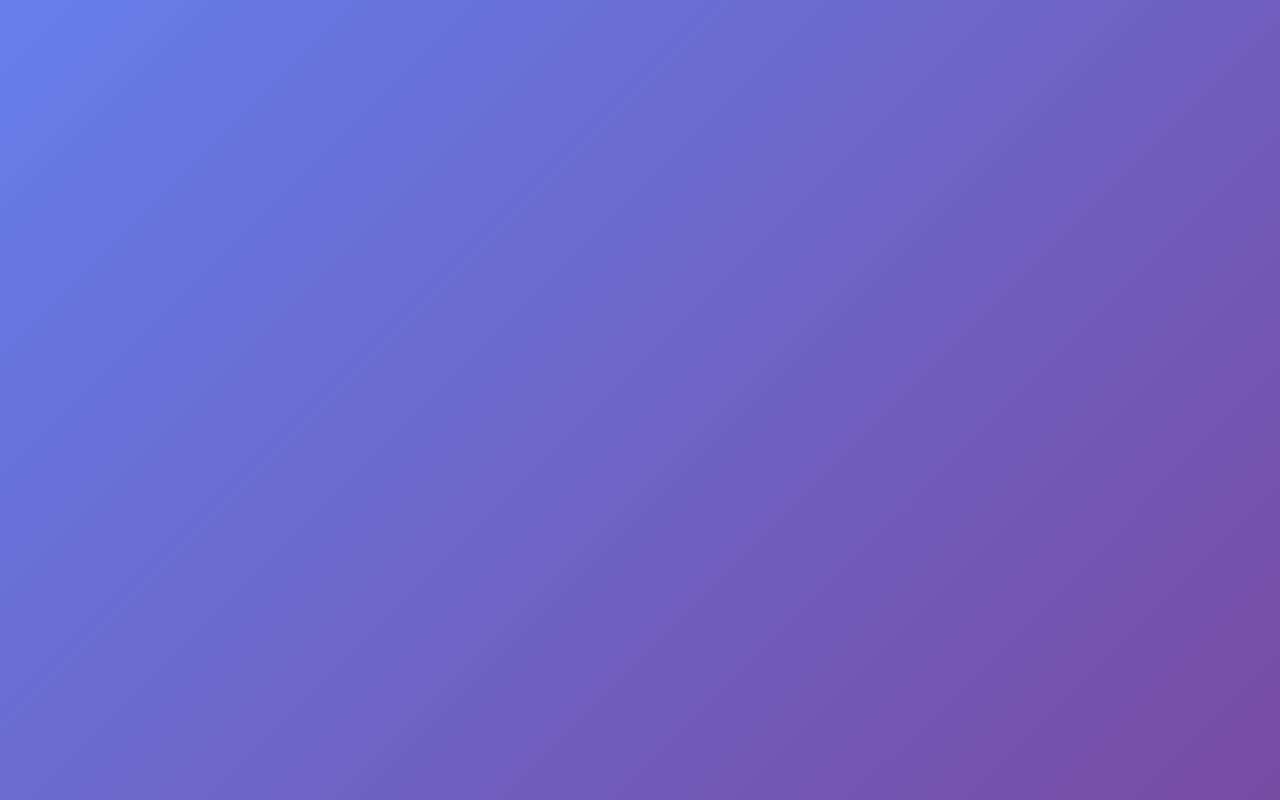
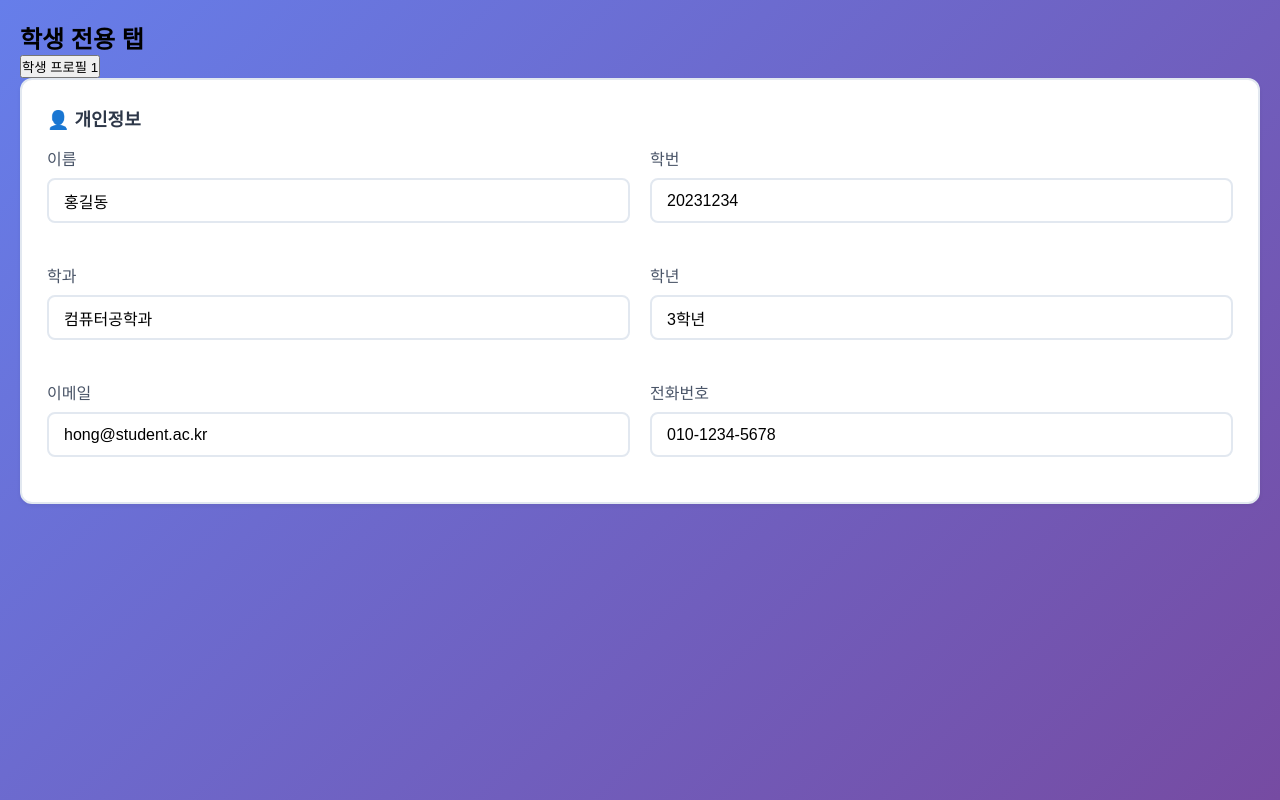
Before and after one commit to Ukja2/StudentManagement, a React (Create React App) app in the folder Front/my-app/: page /profile in a window 1280 px wide. Before the commit this address had no page. Built offline with nearby package versions, Linux system fonts and the light colour scheme.

Commit message:
feat: 학생 프로필 탭 구현

```diff
--- a/Front/my-app/src/App.js
+++ b/Front/my-app/src/App.js
@@ -1,6 +1,7 @@
 import React from 'react';
 import { BrowserRouter as Router, Route, Routes } from 'react-router-dom';
 import Login from './pages/Login.jsx';  // 로그인 페이지
+import Profile from './pages/Profile.jsx'; // 학생 프로필 페이지
 
 function App() {
   return (
@@ -8,7 +9,7 @@ function App() {
       <Routes>
         {/* "/" 경로에 로그인 페이지를 렌더링 */}
         <Route path="/" element={<Login />} /> {/* 로그인 페이지 */}
-
+        <Route path="/profile" element={<Profile />} /> {/* 학생 프로필 페이지 */}
       </Routes>
     </Router>
   );
--- a/Front/my-app/src/page-css/Login.css
+++ b/Front/my-app/src/page-css/Login.css
@@ -1,20 +1,28 @@
-/* 기본적인 스타일 설정 */
-* {
+/* 전체 페이지 스타일 */
+body {
+  font-family: Arial, sans-serif;
+  background: #f2f2f2;
+  padding: 50px;
+  display: flex;
+  justify-content: center;
+  align-items: center;
+  min-height: 100vh;
   margin: 0;
-    padding: 0;
-    box-sizing: border-box;
 }
 
-body {
-    font-family: 'Arial', sans-serif;
-    background: linear-gradient(135deg, #667eea 0%, #764ba2 100%); /* 그라데이션 배경 */
-    min-height: 100vh;
-    padding: 20px;
+/* 로그인 폼을 포함하는 컨테이너 */
+.container {
+  width: 100%;
+  max-width: 400px; /* 폼의 최대 너비 설정 */
+  padding: 30px;
+  background-color: white;
+  border-radius: 10px;
+  box-shadow: 0 4px 8px rgba(0, 0, 0, 0.1);
 }
 
-/* 로그인 폼을 감싸는 박스 스타일 */
+/* 로그인 폼 전용 스타일 */
 .form-box {
-    max-width: 400px;
+  max-width: 500px;
   margin: 30px auto;
   padding: 40px;
   border: 2px solid #e2e8f0;
@@ -22,7 +30,7 @@ body {
   background: white;
 }
 
-/* 로그인 폼 제목 스타일 */
+/* 폼 박스 내부 제목 */
 .form-title {
   text-align: center;
   font-size: 24px;
@@ -31,11 +39,12 @@ body {
   font-weight: bold;
 }
 
-/* 폼 입력 항목 스타일 */
+/* 폼 그룹 (라벨과 입력 필드) */
 .form-group {
   margin-bottom: 20px;
 }
 
+/* 라벨 스타일 */
 .form-label {
   display: block;
   margin-bottom: 8px;
@@ -43,6 +52,7 @@ body {
   font-weight: 500;
 }
 
+/* 입력 필드 스타일 */
 .form-input {
   width: 100%;
   height: 45px;
@@ -74,7 +84,6 @@ body {
   transition: transform 0.2s ease;
 }
 
-/* 버튼 호버 시 스타일 */
 .btn-primary:hover {
   transform: translateY(-2px);
 }
@@ -86,9 +95,18 @@ a {
   font-size: 14px;
   text-align: center;
   display: block;
-    margin-top: 20px;
+  margin-top: 10px;
 }
 
 a:hover {
   text-decoration: underline;
 }
+
+/* 로그인 배경 스타일 */
+.login-bg {
+  background: linear-gradient(135deg, #667eea 0%, #764ba2 100%);
+  min-height: 100vh;
+  display: flex;
+  align-items: center;
+  justify-content: center;
+}
--- /dev/null
+++ b/Front/my-app/src/page-css/Profile.css
@@ -0,0 +1,133 @@
+/* 프로필 카드 스타일 */
+.profile-card {
+  max-width: 600px;
+  margin: 30px auto;
+  padding: 30px;
+  background-color: white;
+  border-radius: 15px;
+  box-shadow: 0 4px 20px rgba(0, 0, 0, 0.1); /* 부드러운 그림자 */
+  text-align: center;
+}
+
+/* 프로필 카드 제목 */
+.profile-card h2 {
+  font-size: 28px;
+  color: #2d3748; /* 제목 색상 */
+  margin-bottom: 20px;
+}
+
+/* 프로필 정보 항목 스타일 */
+.profile-info {
+  text-align: left;
+  font-size: 18px;
+  color: #4a5568;
+  margin-bottom: 15px;
+}
+
+/* 프로필 정보의 강조 텍스트 */
+.profile-info strong {
+  font-weight: 600;
+  color: #2d3748;  /* 강조된 텍스트 색상 */
+}
+
+/* 버튼 스타일 */
+.profile-btn {
+  width: 100%;
+  height: 45px;
+  background-color: #667eea;
+  color: white;
+  border: none;
+  border-radius: 8px;
+  font-size: 16px;
+  font-weight: 600;
+  cursor: pointer;
+  margin-top: 20px;
+  transition: background-color 0.3s ease, transform 0.3s ease;
+}
+
+.profile-btn:hover {
+  background-color: #5a6de3;  /* 호버 시 색상 변경 */
+  transform: translateY(-2px);  /* 버튼이 위로 올라가는 효과 */
+}
+
+/* 모바일 반응형 스타일 */
+@media screen and (max-width: 768px) {
+  .profile-card {
+    padding: 20px;
+  }
+
+  .profile-info {
+    font-size: 16px;
+  }
+
+  .profile-btn {
+    font-size: 14px;
+  }
+}
+
+/* 프로필 카드 전용 스타일 */
+.card {
+    background: white;
+    border: 2px solid #e2e8f0;
+    border-radius: 12px;
+    padding: 25px;
+    margin-bottom: 20px;
+    box-shadow: 0 2px 4px rgba(0,0,0,0.05);
+}
+.card-title {
+    font-size: 18px;
+    font-weight: bold;
+    color: #2d3748;
+    margin-bottom: 15px;
+}
+.grid-2 {
+    display: grid;
+    grid-template-columns: 1fr 1fr;
+    gap: 20px;
+}
+.form-group {
+    margin-bottom: 20px;
+}
+.form-label {
+    display: block;
+    margin-bottom: 8px;
+    color: #4a5568;
+    font-weight: 500;
+}
+.form-input {
+    width: 100%;
+    height: 45px;
+    border: 2px solid #e2e8f0;
+    border-radius: 8px;
+    padding: 0 15px;
+    font-size: 16px;
+    transition: border-color 0.3s ease;
+}
+.form-input:focus {
+    outline: none;
+    border-color: #667eea;
+    box-shadow: 0 0 0 3px rgba(102, 126, 234, 0.1);
+}
+.btn-primary {
+    width: 100%;
+    height: 50px;
+    background: linear-gradient(135deg, #667eea 0%, #764ba2 100%);
+    color: white;
+    border: none;
+    border-radius: 8px;
+    font-size: 16px;
+    font-weight: 600;
+    cursor: pointer;
+    transition: transform 0.2s ease;
+}
+.btn-primary:hover {
+    transform: translateY(-2px);
+}
+
+.profile-bg {
+    min-height: 100vh;
+    display: flex;
+    align-items: center;
+    justify-content: center;
+    background: linear-gradient(135deg, #667eea 0%, #764ba2 100%);
+}
--- /dev/null
+++ b/Front/my-app/src/page-css/common.css
@@ -0,0 +1,142 @@
+* {
+    margin: 0;
+    padding: 0;
+    box-sizing: border-box;
+}
+body {
+    font-family: 'Arial', sans-serif;
+    background: linear-gradient(135deg, #667eea 0%, #764ba2 100%);
+    min-height: 100vh;
+    padding: 20px;
+}
+.container {
+    max-width: 1400px;
+    margin: 0 auto;
+    background: white;
+    border-radius: 20px;
+    box-shadow: 0 20px 40px rgba(0,0,0,0.1);
+    overflow: hidden;
+}
+.page-nav {
+    background: #2d3748;
+    padding: 20px;
+    text-align: center;
+}
+.page-nav h1 {
+    color: white;
+    margin-bottom: 20px;
+    font-size: 24px;
+}
+.nav-buttons {
+    display: flex;
+    justify-content: center;
+    gap: 10px;
+    flex-wrap: wrap;
+}
+.nav-btn {
+    padding: 12px 24px;
+    border: none;
+    border-radius: 25px;
+    background: #4a5568;
+    color: white;
+    cursor: pointer;
+    transition: all 0.3s ease;
+    font-size: 14px;
+    font-weight: 500;
+}
+.nav-btn:hover {
+    background: #667eea;
+    transform: translateY(-2px);
+}
+.nav-btn.active {
+    background: #667eea;
+    box-shadow: 0 4px 15px rgba(102, 126, 234, 0.4);
+}
+.wireframe-content {
+    padding: 40px;
+}
+.card {
+    background: white;
+    border: 2px solid #e2e8f0;
+    border-radius: 12px;
+    padding: 25px;
+    margin-bottom: 20px;
+    box-shadow: 0 2px 4px rgba(0,0,0,0.05);
+}
+.card-title {
+    font-size: 18px;
+    font-weight: bold;
+    color: #2d3748;
+    margin-bottom: 15px;
+}
+.form-box {
+    max-width: 500px;
+    margin: 30px auto;
+    padding: 40px;
+    border: 2px solid #e2e8f0;
+    border-radius: 12px;
+    background: white;
+}
+.form-title {
+    text-align: center;
+    font-size: 24px;
+    color: #2d3748;
+    margin-bottom: 30px;
+    font-weight: bold;
+}
+.form-group {
+    margin-bottom: 20px;
+}
+.form-label {
+    display: block;
+    margin-bottom: 8px;
+    color: #4a5568;
+    font-weight: 500;
+}
+.form-input {
+    width: 100%;
+    height: 45px;
+    border: 2px solid #e2e8f0;
+    border-radius: 8px;
+    padding: 0 15px;
+    font-size: 16px;
+    transition: border-color 0.3s ease;
+}
+.form-input:focus {
+    outline: none;
+    border-color: #667eea;
+    box-shadow: 0 0 0 3px rgba(102, 126, 234, 0.1);
+}
+.btn-primary {
+    width: 100%;
+    height: 50px;
+    background: linear-gradient(135deg, #667eea 0%, #764ba2 100%);
+    color: white;
+    border: none;
+    border-radius: 8px;
+    font-size: 16px;
+    font-weight: 600;
+    cursor: pointer;
+    transition: transform 0.2s ease;
+}
+.btn-primary:hover {
+    transform: translateY(-2px);
+}
+.grid-2 {
+    display: grid;
+    grid-template-columns: 1fr 1fr;
+    gap: 20px;
+}
+.grid-3 {
+    display: grid;
+    grid-template-columns: repeat(3, 1fr);
+    gap: 20px;
+}
+.clearfix::after {
+    content: "";
+    display: table;
+    clear: both;
+}
+.login-bg {
+    background: linear-gradient(135deg, #667eea 0%, #764ba2 100%);
+}
--- /dev/null
+++ b/Front/my-app/src/pages/Profile.jsx
@@ -0,0 +1,54 @@
+import React from 'react';
+import '../page-css/common.css';
+import StudentTab from './StudentTab'; // 학생 전용 탭 컴포넌트
+
+const Profile = () => {
+  const studentInfo = {
+    name: '홍길동',
+    studentId: '20231234',
+    major: '컴퓨터공학과',
+    grade: '3학년',
+    email: 'hong@student.ac.kr',
+    phone: '010-1234-5678',
+  };
+
+  return (
+    <div className="profile-bg">
+
+        <StudentTab /> {/* 학생 전용 탭 컴포넌트 */}
+
+        <div className="card">
+          <div className="card-title">👤 개인정보</div>
+          <div className="grid-2">
+            <div className="form-group">
+              <label className="form-label">이름</label>
+              <input type="text" className="form-input" value={studentInfo.name} readOnly />
+            </div>
+            <div className="form-group">
+              <label className="form-label">학번</label>
+              <input type="text" className="form-input" value={studentInfo.studentId} readOnly />
+            </div>
+            <div className="form-group">
+              <label className="form-label">학과</label>
+              <input type="text" className="form-input" value={studentInfo.major} readOnly />
+            </div>
+            <div className="form-group">
+              <label className="form-label">학년</label>
+              <input type="text" className="form-input" value={studentInfo.grade} readOnly />
+            </div>
+            <div className="form-group">
+              <label className="form-label">이메일</label>
+              <input type="email" className="form-input" value={studentInfo.email} readOnly />
+            </div>
+            <div className="form-group">
+              <label className="form-label">전화번호</label>
+              <input type="tel" className="form-input" value={studentInfo.phone} readOnly />
+            </div>
+          </div>
+        </div>
+      </div>
+
+  );
+};
+
+export default Profile;
--- /dev/null
+++ b/Front/my-app/src/pages/StudentTab.jsx
@@ -0,0 +1,55 @@
+import React, { useState } from 'react';
+import { useNavigate } from 'react-router-dom';
+
+
+function StudentTab() {
+
+    const navigate = useNavigate();
+
+    const handleTabClickProfile = () => {
+        navigate('/profile');
+
+    }
+
+  return (
+    <div className="studenttab-bg">
+      <h2>학생 전용 탭</h2>
+
+      {/* 네비게이션 버튼들 - 각 탭을 클릭할 때마다 해당 화면을 표시 */}
+      <div className="student-tab-nav">
+        <button
+          className="student-tab-item"
+          onClick={() => handleTabClickProfile()}
+        >
+          학생 프로필 1
+        </button>
+{/*
+        <button
+          className="student-tab-item"
+          onClick={() => handleTabClickEnroll()}
+        >
+          수강신청
+        </button>
+
+
+        <button
+          className="student-tab-item"
+          onClick={() => handleTabClickCheck()}
+        >
+          수강확인
+        </button>
+
+
+        <button
+          className="student-tab-item"
+          onClick={() => handleTabClickView()}
+        >
+          성적확인
+        </button> */}
+      </div>
+
+    </div>
+  );
+}
+
+export default StudentTab;
```
Also changed, not shown: Front/my-app/src/pages/Login.jsx (+10 -21 lines). Lines whose indentation alone changed are shown as unchanged.
